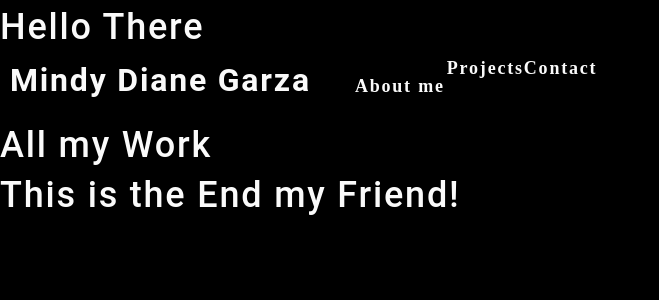
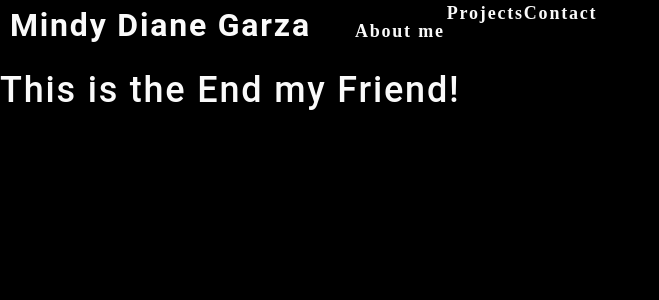
Before and after one commit to Mindydiane/react-to-this, a React (Create React App) app in the folder react-to-this/: page / in a window 1280 px wide. Shown: the top 300 px of the page, without its empty margins (0-659 px from the left). Built offline with nearby package versions, Linux system fonts and the light colour scheme.

Commit message:
cleaned up App a bit

```diff
--- a/react-to-this/src/App.js
+++ b/react-to-this/src/App.js
@@ -8,9 +8,7 @@ import Footer from './components/Footer';
 function App() {
   return (
     <div>
-      <Header/>
       <Nav/>
-      <Project/>
       <Footer/>
     </div>
   );
```
